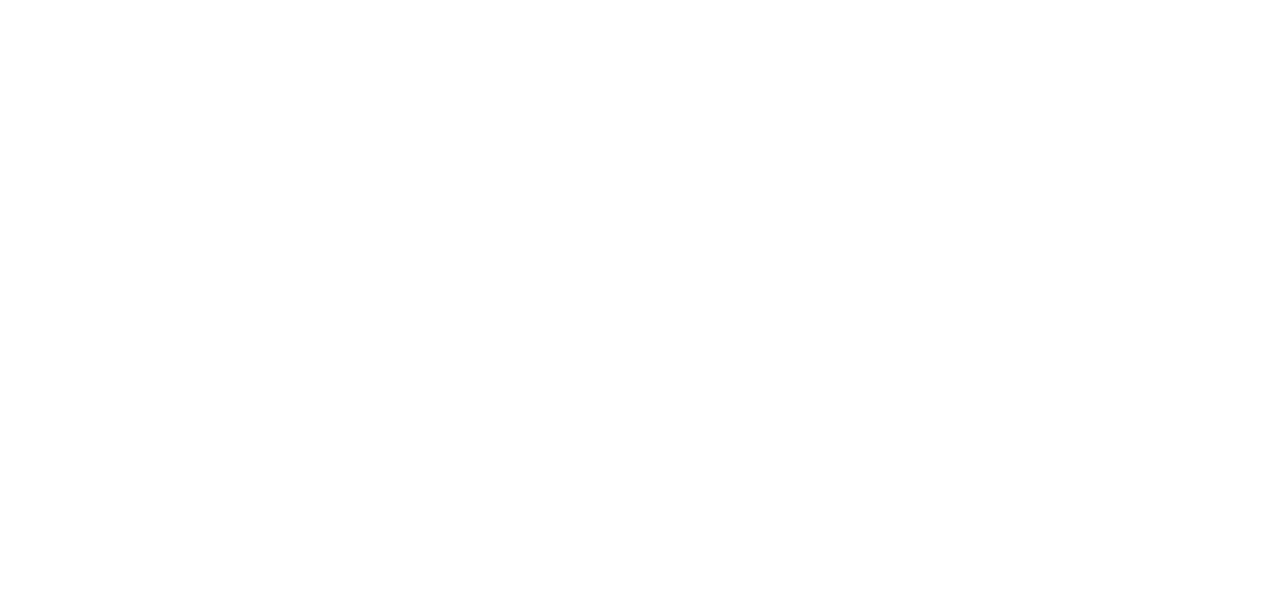
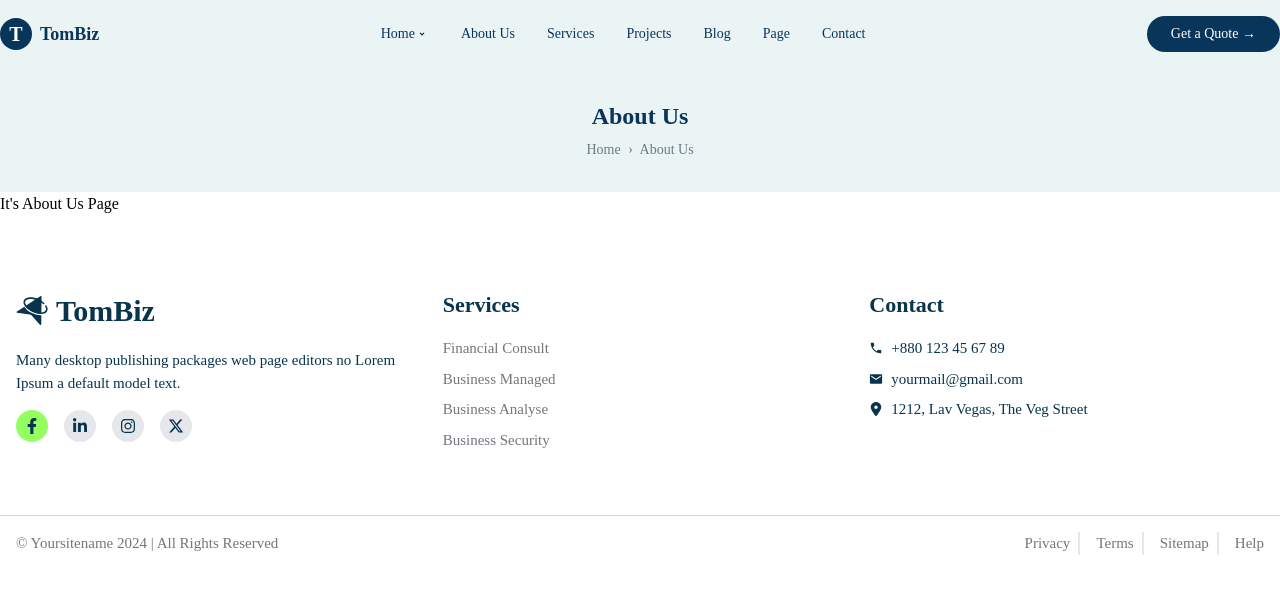
Before and after one commit to Md-Ashikur-Rahman-Ashik/Tombiz, a React (Vite) app: page /about-us in a window 1280 px wide. Before the commit this address had no page. Shown: the top 594 px of the page. Built offline with nearby package versions, Linux system fonts and the light colour scheme.

Commit message:
Adding secondary navbar

```diff
--- a/src/App.jsx
+++ b/src/App.jsx
@@ -1,6 +1,7 @@
 import { BrowserRouter as Router, Routes, Route } from "react-router-dom";
 import Main from "./pages/Main";
 import HomePage from "./pages/HomePage";
+import AboutUsPage from "./pages/AboutUsPage";
 
 const App = () => {
   return (
@@ -8,6 +9,7 @@
       <Routes>
         <Route path="/" element={<Main />}>
           <Route path="/" element={<HomePage />} />
+          <Route path="/about-us" element={<AboutUsPage />} />
         </Route>
       </Routes>
     </Router>
--- a/src/components/Navbar.jsx
+++ b/src/components/Navbar.jsx
@@ -1,5 +1,6 @@
 import { useState } from "react";
 import { RiArrowDropDownLine } from "react-icons/ri";
+import { NavLink } from "react-router-dom";
 
 const Navbar = () => {
   const [isMenuOpen, setIsMenuOpen] = useState(false);
@@ -20,8 +21,13 @@
 
           {/* Desktop Links */}
           <ul className="hidden md:flex lg:space-x-8 md:space-x-4 text-[15px] text-[#1A202C] font-medium md:w-full lg:w-auto">
-            <li className="hover:text-[#22C55E] flex items-center transition">
-              About Us <RiArrowDropDownLine />
+            <li>
+              <NavLink
+                to={"/about-us"}
+                className="hover:text-[#22C55E] flex items-center transition"
+              >
+                About Us <RiArrowDropDownLine />
+              </NavLink>
             </li>
             <li className="hover:text-[#22C55E] flex items-center transition">
               Services <RiArrowDropDownLine />
--- a/src/components/SecondaryNavbar.jsx
+++ b/src/components/SecondaryNavbar.jsx
@@ -1,4 +1,6 @@
 import PropTypes from "prop-types";
+import { RiArrowDropDownLine } from "react-icons/ri";
+import { NavLink } from "react-router-dom";
 
 const SecondaryNavbar = ({ routeName }) => {
   return (
@@ -17,7 +19,12 @@
         {/* Navigation Links */}
         <ul className="hidden lg:flex space-x-8 text-[#0A355A] text-sm font-medium">
           <li className="relative group">
-            Home
+            <NavLink
+              to={"/"}
+              className="hover:text-[#22C55E] flex items-center transition"
+            >
+              Home <RiArrowDropDownLine />
+            </NavLink>
             <div className="absolute left-0 mt-2 hidden group-hover:block">
               <ul className="bg-white shadow-md p-2 rounded-lg">
                 <li className="py-1 px-3 hover:bg-gray-100">Submenu 1</li>
--- /dev/null
+++ b/src/pages/AboutUsPage.jsx
@@ -0,0 +1,5 @@
+const AboutUsPage = () => {
+  return <div>{"It's About Us Page"}</div>;
+};
+
+export default AboutUsPage;
--- a/src/pages/Main.jsx
+++ b/src/pages/Main.jsx
@@ -1,12 +1,24 @@
-import { Outlet } from "react-router-dom";
+import { Outlet, useLocation } from "react-router-dom";
 import Navbar from "../components/Navbar";
 import Footer from "../components/Footer";
+import SecondaryNavbar from "../components/SecondaryNavbar";
 
 const Main = () => {
+  const location = useLocation();
+
+  // Check if the current route is homepage or not
+  const isHomePage = location.pathname === "/";
+
+  // The route name will be different based on path
+  let routeName;
+
+  if (location.pathname === "/about-us") {
+    routeName = "About Us";
+  }
 
   return (
     <>
-      <Navbar />
+      {isHomePage ? <Navbar /> : <SecondaryNavbar routeName={routeName} />}
       <Outlet />
       <Footer />
     </>
```
